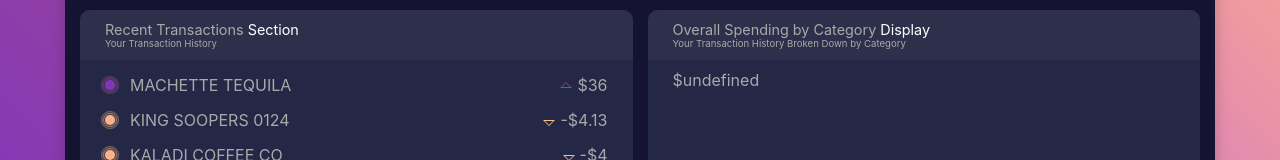
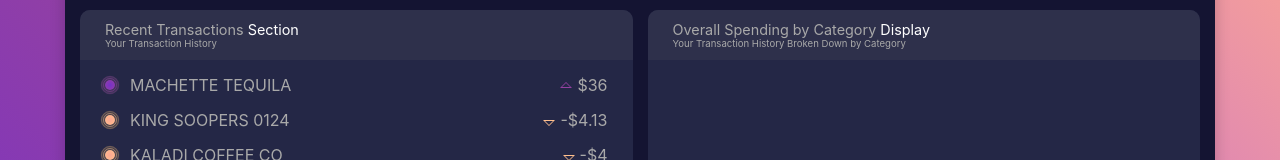
Before and after one commit to tywi6665/M3, a React (Create React App) app: page / in a window 1280 px wide. Shown: the part 767-927 px from the top of the page. Built offline with nearby package versions, Linux system fonts and the light colour scheme.

Commit message:
looping through category object for list

```diff
--- a/src/Components/List.js
+++ b/src/Components/List.js
@@ -39,7 +39,7 @@
     return (
         <div className="list">
             {section === "recent" ? [
-                !recentTransactions ? (
+                (!recentTransactions ? (
                     <p>Loading Your Transaction History</p>
                 ) : (
                         recentTransactions.map((recentTransaction, i) => {
@@ -52,21 +52,22 @@
                                 />
                             )
                         })
-                    )] : [
-                    !transactionCategories ? (
+                    ))] : [
+                    (!transactionCategories ? (
                         <p>Loading Your Transaction History</p>
                     ) : (
-                            transactionCategories.map((transactionCategory, j) => {
+                            Object.keys(transactionCategories[0]).forEach(key => {
+                                console.log(key, transactionCategories[0][key])
                                 return (
                                     <ListItem
                                         list="category"
-                                        transactionCategory={transactionCategory.Category}
-                                        categoryAmount={transactionCategory.Amount}
-                                        key={j}
+                                        transactionCategory={key}
+                                        categoryAmount={transactionCategories[0][key]}
+                                        key={key}
                                     />
                                 )
                             })
-                        )]
+                        ))]
             }
 
         </div>
```
